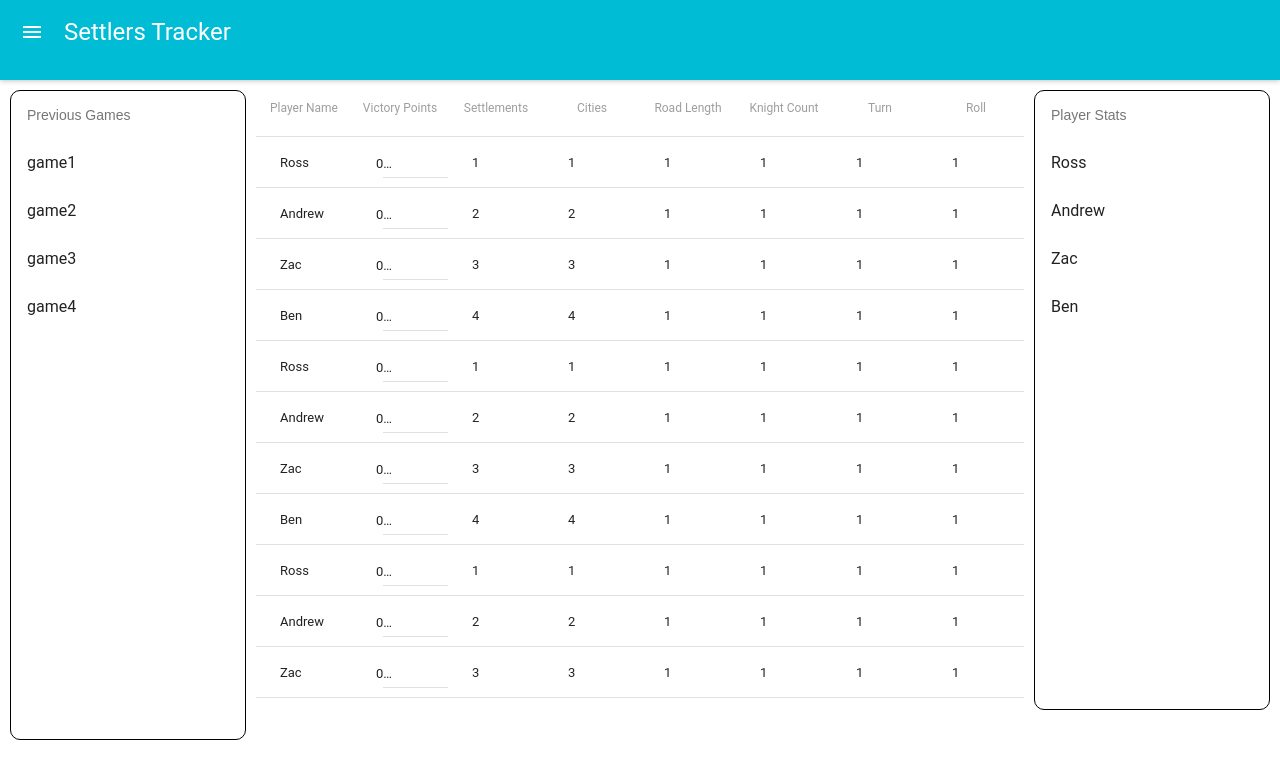
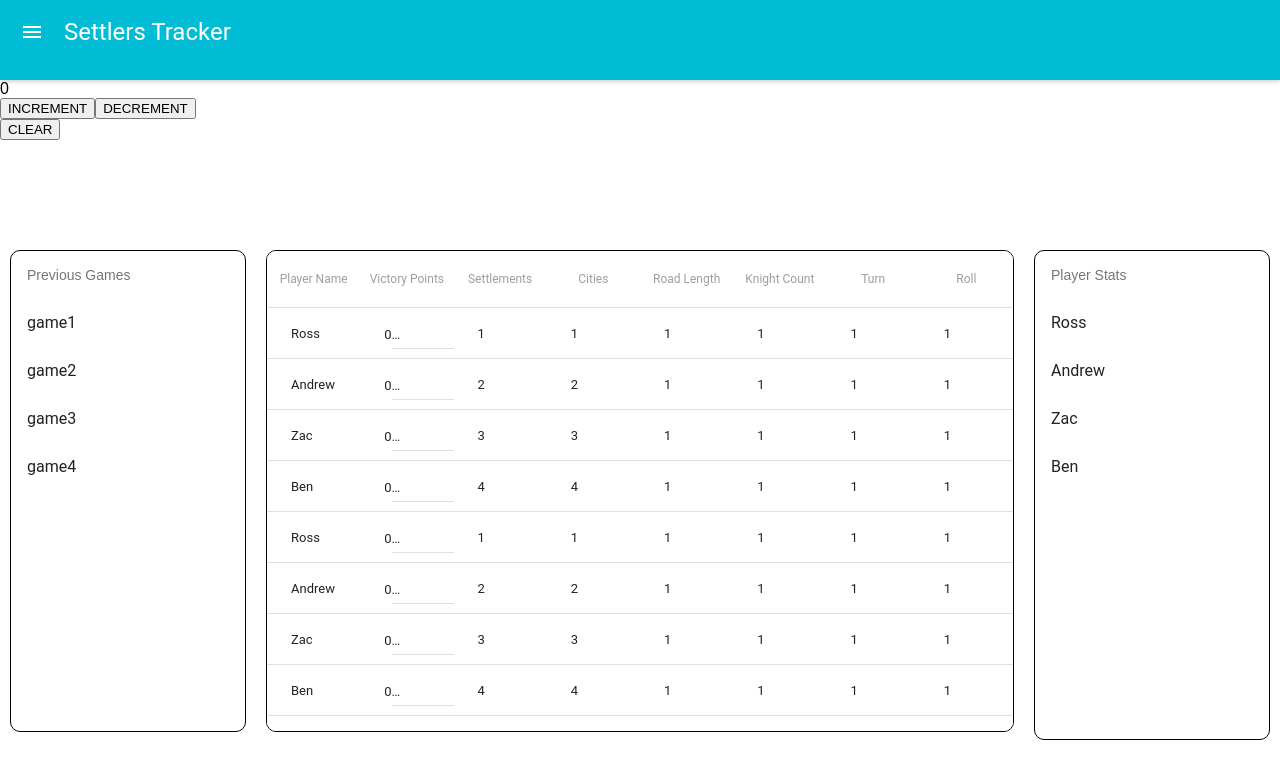
Before and after one commit to Rsalge/settlers-tracker, a React (Create React App) app: page / in a window 1280 px wide. Shown: the top 778 px of the page. Built offline with nearby package versions, Linux system fonts and the light colour scheme.

Commit message:
changes CSS styling to allow for currentTurn component, also creates currentTurn component, continues to establish Redux

```diff
--- a/src/App.css
+++ b/src/App.css
@@ -7,7 +7,7 @@
   top: 0;
   left: 0;
   grid-template-columns: 20% 60% 20%;
-  grid-template-rows: 10% 80% 10%;
+  grid-template-rows: 10% 20% 60% 10%;
 }
 
 .App-bar {
@@ -15,9 +15,14 @@
   grid-row: 1;
 }
 
+.App-top-center-container {
+  grid-column: 1 / 4;
+  grid-row: 2;
+}
+
 .App-left-container {
   grid-column: 1 / 2;
-  grid-row: 2;
+  grid-row: 3;
   height: 100%;
   border-style: solid;
   border-width: thin;
@@ -27,8 +32,10 @@
 
 .App-center-container {
   grid-column: 2 / 3;
-  background: rgba(76, 175, 80, 0.1);
-  overflow: hidden;
+  grid-row: 3;
+  height: 100%;
+  /* background: rgba(76, 175, 80, 0.1); */
+  overflow: scroll;
   border-style: solid;
   border-width: thin;
   border-radius: 10px;
@@ -37,6 +44,8 @@
 
 .App-right-container {
   grid-column: 3 / 4;
+  grid-row: 3;
+  height: 100%;
   border-style: solid;
   border-width: thin;
   border-radius: 10px;
--- a/src/App.js
+++ b/src/App.js
@@ -2,6 +2,7 @@ import React, { Component } from 'react';
 import Games from './components/Games.js';
 import PlayerStats from './components/PlayerStats.js';
 import Turns from './components/Turns.js';
+import CurrentTurn from './components/CurrentTurn.js';
 import { AppBar } from 'material-ui';
 import MuiThemeProvider from 'material-ui/styles/MuiThemeProvider';
 import './App.css';
@@ -17,9 +18,10 @@ class App extends Component {
     return (
       <MuiThemeProvider>
         <div className="App">
-          <AppBar className="App-bar" title="Settlers Tracker" />
+          <CurrentTurn className="Current-turn-container"/>
+          <AppBar className="App-bar" title="Settlers Tracker"/>
           <Games />
-          <Turns className="App-center-container" style={{overflow: 'hidden'}} />
+          <Turns />
           <PlayerStats />
         </div>
     </MuiThemeProvider>
--- /dev/null
+++ b/src/components/Counter.js
@@ -0,0 +1,11 @@
+import React from 'react';
+import { connect } from 'react-redux'
+
+const Counter = (props) => <div>{props.counter}</div>
+
+var mapStateToProps = (state) => {
+  return {
+    counter: state.counter
+  };
+}
+export default connect(mapStateToProps)(Counter);
--- /dev/null
+++ b/src/components/CurrentTurn.js
@@ -0,0 +1,35 @@
+import React, { Component } from 'react';
+import { List, ListItem, Subheader } from 'material-ui';
+import { connect } from 'react-redux';
+import { bindActionCreators } from 'redux';
+import Counter from './Counter.js'
+
+import { increment, decrement, clear } from '../actions/actions.js';
+
+class CurrentTurn extends Component {
+  constructor(props) {
+    super(props);
+    this.state = {
+
+    }
+  }
+
+  render() {
+    return (
+      <div>
+        <Counter />
+        <div>
+          <button onClick={this.props.increment}> INCREMENT</button>
+          <button onClick={this.props.decrement}> DECREMENT</button>
+          <button onClick={this.props.clear}> CLEAR </button>
+        </div>
+      </div>
+    );
+  }
+}
+
+let mapDispatchToProps = (dispatch) => {
+  return bindActionCreators({ increment, decrement, clear }, dispatch);
+}
+
+export default connect(null, mapDispatchToProps)(CurrentTurn);
--- a/src/components/Games.js
+++ b/src/components/Games.js
@@ -1,5 +1,9 @@
 import React, { Component } from 'react';
 import { List, ListItem, Subheader } from 'material-ui';
+import { connect } from 'react-redux';
+import { bindActionCreators } from 'redux';
+
+import { increment, decrement, clear } from '../actions/actions.js';
 
 class Games extends Component {
   constructor(props) {
@@ -21,12 +25,18 @@ class Games extends Component {
   }
   render() {
     return (
-      <List className="App-left-container">
-        <Subheader> Previous Games </Subheader>
-        {this.state.games.map((game) => this.getGames(game))}
-      </List>
+      <div className="App-left-container">
+        <List >
+          <Subheader> Previous Games </Subheader>
+          {this.state.games.map((game) => this.getGames(game))}
+        </List>
+      </div>
     );
   }
 }
 
-export default Games;
+let mapDispatchToProps = (dispatch) => {
+  return bindActionCreators({ increment, decrement, clear }, dispatch);
+}
+
+export default connect(null, mapDispatchToProps)(Games);
--- a/src/components/Turns.js
+++ b/src/components/Turns.js
@@ -79,11 +79,11 @@ class Turns extends Component {
 
   render() {
     return (
+      <div className="App-center-container">
       <Table
-        // className="App-center-container"
         selectable={false}
         height='90%'
-        style={{overflow: 'hidden'}}
+        style={{overflow: 'scroll'}}
       >
         <TableHeader
           displaySelectAll={false}
@@ -100,6 +100,7 @@ class Turns extends Component {
         {this.state.turns.map((turn) => this.getTurns(turn))}
         </TableBody>
       </Table>
+    </div>
     );
   }
 }
```
